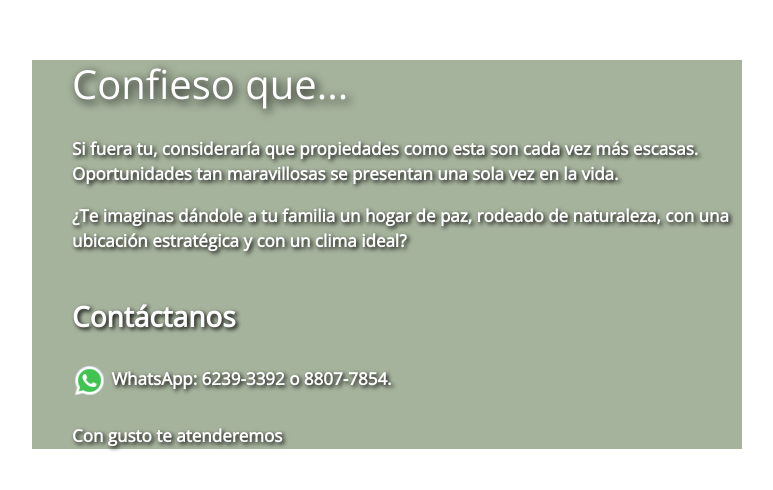
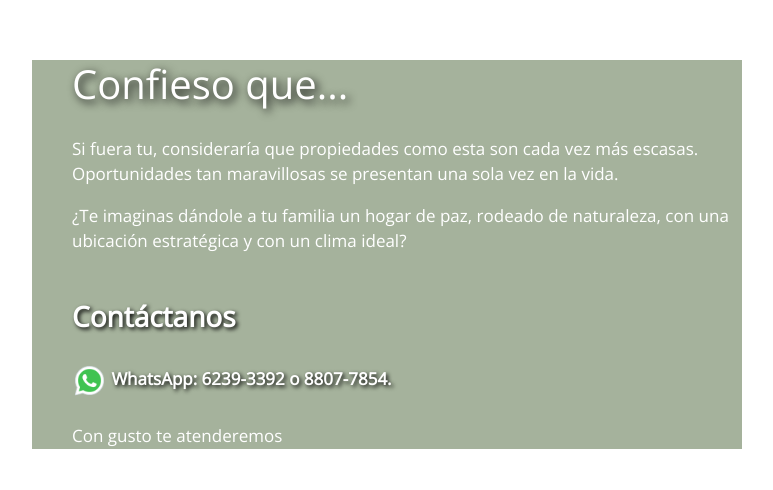
Before and after one commit to AnBC22/venta-lote-01, a plain HTML site: page index.html in a window 1280 px wide. Shown: the part 4142-4632 px from the top of the page, without its empty margins (68-841 px from the left). Drawn offline with nearby package versions, Linux system fonts and the light colour scheme.

Commit message:
Improved font weight in footer

```diff
--- a/index.html
+++ b/index.html
@@ -160,15 +160,18 @@ https://www.tooplate.com/view/2096-individual
               <div class="col-lg-8 col-md-6 col-xs-12">
                 <div class="tm-address-box">
                   <h1>Confieso que...</h1>
-                  <p class="tm-text-white">Si fuera tu, consideraría que propiedades como esta son cada vez más escasas. Oportunidades tan maravillosas se presentan una sola vez en la vida.</p>
-                  <p class="tm-text-white">¿Te imaginas dándole a tu familia un hogar de paz, rodeado de naturaleza, con una ubicación estratégica y con un clima ideal?</p>
+                  <p>Si fuera tu, consideraría que propiedades como esta son cada vez más escasas. Oportunidades tan maravillosas se presentan una sola vez en la vida.</p>
+                  <p>¿Te imaginas dándole a tu familia un hogar de paz, rodeado de naturaleza, con una ubicación estratégica y con un clima ideal?</p>
                   <br>
                   <address>
-                    <b class="tm-text-white bigger">Contáctanos</b><br>
-                    <br><b class="tm-text-white">
-                    <img src="img/whats.png" class="whatsapp1"> WhatsApp: 6239-3392 o 8807-7854.<br>
+                    <b class="tm-text-white bigger">Contáctanos</b>
                     <br>
-                    Con gusto te atenderemos</b>
+                    <br>
+                    <b class="tm-text-white">
+                    <img src="img/whats.png" class="whatsapp1"> WhatsApp: 6239-3392 o 8807-7854.</b>
+                    <br>
+                    <br>
+                    <p>Con gusto te atenderemos</p>
                   </address>
                 </div>
               </div>
```
